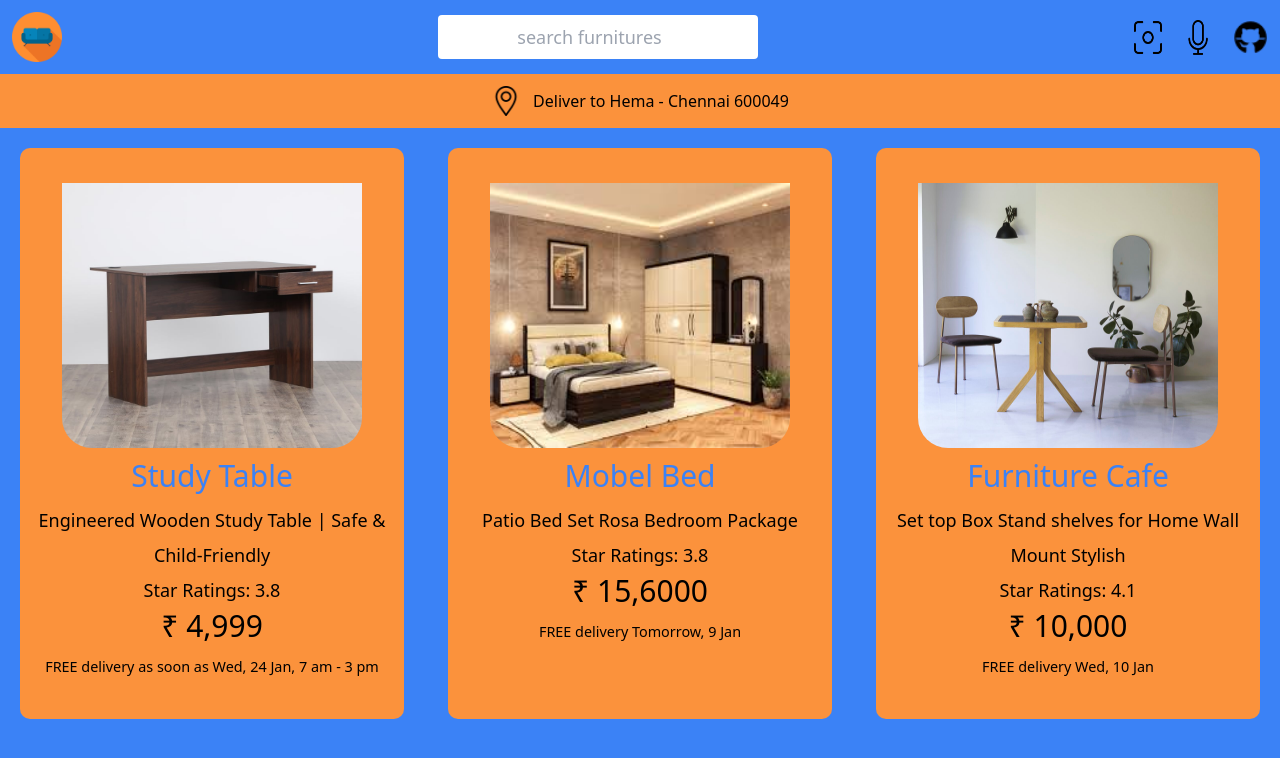
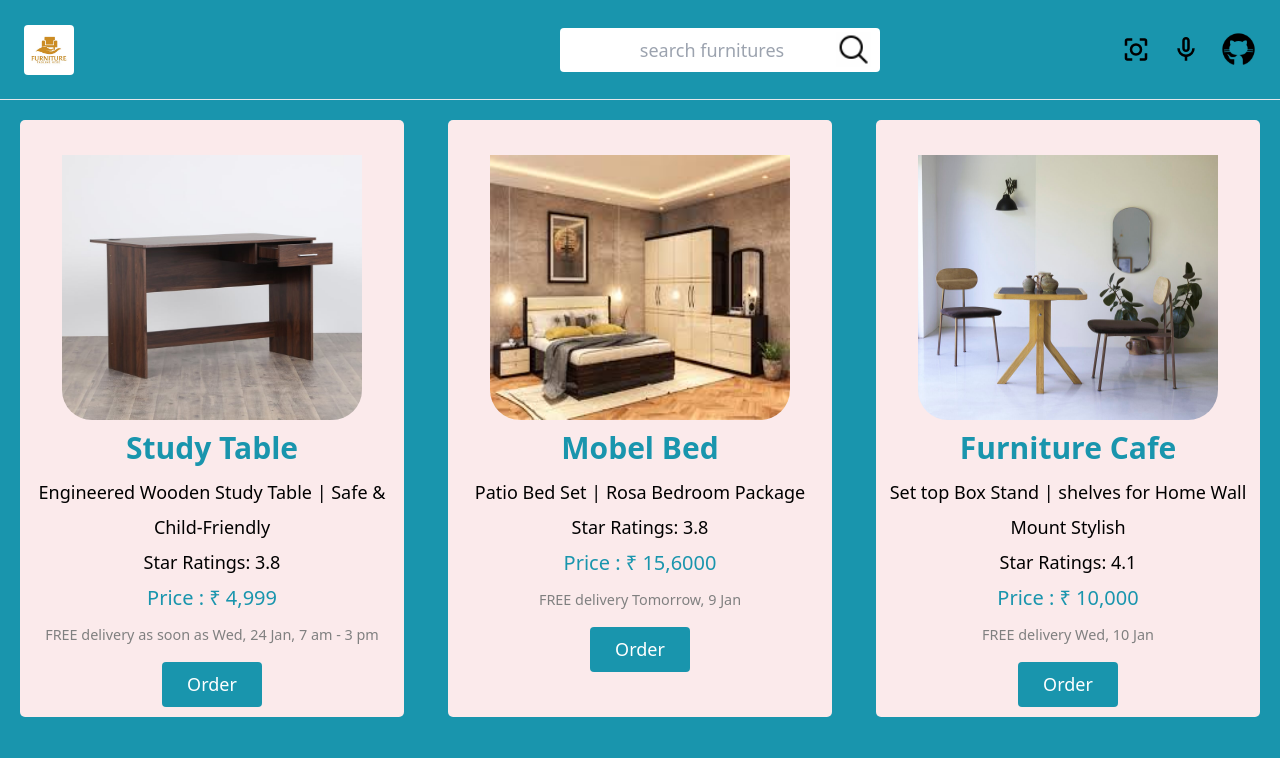
Before and after one commit to Hema-venkat3/furniture-listing, a website built with Vite: page index.html in a window 1280 px wide. Shown: the top 758 px of the page. Built offline with nearby package versions, Linux system fonts and the light colour scheme.

Commit message:
fixed colors

```diff
--- a/assets/js/main.js
+++ b/assets/js/main.js
@@ -10,17 +10,17 @@ products.forEach((product) =>{
 function elementStyling(product){
 // Create a new element
 let liEl = document.createElement('li');
-liEl.style.backgroundColor = 'rgb(251,146,60)';
+liEl.style.backgroundColor = '#FBEAEB';
 liEl.style.margin = '20px';
 liEl.style.textAlign = 'center';
-liEl.style.borderRadius = "10px";
+liEl.style.borderRadius = "5px";
 liEl.style.lineHeight = "35px";
 
 const h3El = document.createElement('h3');
-h3El.style.fontWeight = '150px';
+h3El.style.fontWeight = '600';
 h3El.style.fontSize = '30px';
 h3El.style.padding = "10px";
-h3El.style.color = 'rgb(59,130,246)';
+h3El.style.color = '#1995AD';
 
 
 const imgEl = document.createElement('img');
@@ -32,6 +32,15 @@ imgEl.style.margin = 'auto';
 imgEl.style.paddingTop = "35px";
 imgEl.src = product.imgUrl; // Set the actual image source URL
 imgEl.alt = product.title;    // Set alt text for accessibility
+imgEl.style.transition = 'transform 0.3s ease';
+
+imgEl.addEventListener('mouseover', function() {
+    this.style.transform = 'scale(1.1)';
+});
+
+imgEl.addEventListener('mouseout', function() {
+    this.style.transform = 'scale(1)';
+});
 
 h3El.textContent = product.title;
 
@@ -40,19 +49,36 @@ pEl.innerHTML = product.description + '<br>';
 
 const spanEl = document.createElement('span');
 spanEl.innerHTML = `Star Ratings: ${product.star_ratings}` + '<br>';
+// spanEl.style.color = '#1995AD';
 
 const span2El = document.createElement('span');
-span2El.style.fontSize = '30px';
-span2El.style.fontWeight = '30px';
-span2El.innerHTML = `${product.Price}` + '<br>';
+span2El.style.fontSize = '20px';
+span2El.style.fontWeight = '500';
+span2El.style.color = '#1995AD';
+span2El.innerHTML = `Price : ${product.Price}` + '<br>';
 
 const smallEl = document.createElement('small');
 // smallEl.style.color = 'rgb(251,146,60)';
-smallEl.style.color = 'black';
-smallEl.style.fontWeight = '80px'
+smallEl.style.color = 'gray';
+// smallEl.style.fontWeight = '80px'
 smallEl.innerHTML = product.delivery + '<br>';
 
 const buttonEl = document.createElement('button');
+buttonEl.style.color = 'white';
+buttonEl.style.borderRadius = '4px';
+buttonEl.style.width = '100px';
+buttonEl.style.padding = '5px';
+buttonEl.style.background = '#1995AD';
+buttonEl.style.margin = '10px';
+buttonEl.innerHTML = product.button;
+
+buttonEl.addEventListener("mouseover", function() {
+    this.style.transform = "scale(1.1)";
+});
+
+buttonEl.addEventListener("mouseout", function() {
+    this.style.transform = "scale(1)";
+});
 
 liEl.appendChild(imgEl);
 liEl.appendChild(h3El);
--- a/data/products.json
+++ b/data/products.json
@@ -5,39 +5,44 @@
     "description" : "Engineered Wooden Study Table | Safe & Child-Friendly",
     "star_ratings": 3.8,
     "Price": "₹ 4,999",
-    "delivery": "FREE delivery as soon as Wed, 24 Jan, 7 am - 3 pm"
+    "delivery": "FREE delivery as soon as Wed, 24 Jan, 7 am - 3 pm",
+    "button" : "Order"
 },
 {
     "imgUrl": "./assets/images/bed.jpg",
     "title": "Mobel Bed",
-    "description" : "Patio Bed Set Rosa Bedroom Package",
+    "description" : "Patio Bed Set | Rosa Bedroom Package",
     "star_ratings": 3.8,
     "Price": "₹ 15,6000",
-    "delivery": "FREE delivery Tomorrow, 9 Jan"
+    "delivery": "FREE delivery Tomorrow, 9 Jan",
+    "button" : "Order"
 },
 {
     "imgUrl": "./assets/images/cafe.jpg",
     "title": "Furniture Cafe",
-    "description" : "Set top Box Stand shelves for Home Wall Mount Stylish",
+    "description" : "Set top Box Stand | shelves for  Home Wall Mount Stylish",
     "star_ratings": 4.1,
     "Price": "₹ 10,000",
-    "delivery": "FREE delivery Wed, 10 Jan"
+    "delivery": "FREE delivery Wed, 10 Jan",
+    "button" : "Order"
 },
 {
     "imgUrl": "./assets/images/anamino.jpg",
     "title": "Single Leg Table",
-    "description" : "Shoppee Accent for the Office, Bedroom, Balcony and Living Area, Indoor or Outdoor",
+    "description" : "Shoppee Accent for the Office | Balcony ",
     "star_ratings": 5.3,
     "Price": "₹ 4,599",
-    "delivery": "FREE delivery Tue, 16 Jan"
+    "delivery": "FREE delivery Tue, 16 Jan",
+    "button" : "Order"
 },
 {
         "imgUrl": "./assets/images/sofa.jpg",
         "title": "Sofa set",
-        "description" : "High defined U shaped luxurious fabric sofa set",
+        "description" : "High defined 'U' shaped | luxurious fabric sofa set",
         "star_ratings": 9.8,
         "Price": "₹ 40,000",
-        "delivery": "FREE delivery Wed, 18 Jan"
+        "delivery": "FREE delivery Wed, 18 Jan",
+        "button" : "Order"
     },
     {
         "imgUrl": "./assets/images/coffee.jpg",
@@ -45,6 +50,7 @@
         "description" : "Vintage low coffee table with tray | Grand Vintage",
         "star_ratings": 8.8,
         "Price": "₹ 4,000",
-        "delivery": "FREE delivery Tomorrow, 20 Jan"
+        "delivery": "FREE delivery Tomorrow, 20 Jan",
+        "button" : "Order"
     }
 ]
--- a/index.html
+++ b/index.html
@@ -1,48 +1,89 @@
-<!doctype html>
+<!DOCTYPE html>
 <html lang="en">
   <head>
     <meta charset="UTF-8" />
     <link rel="icon" type="image/svg+xml" href="/vite.svg" />
     <meta name="viewport" content="width=device-width, initial-scale=1.0" />
 
-    <link rel="icon" href="./assets/images/favicon.jpg">
+    <link rel="icon" href="./assets/images/logo-1.jpg" />
     <title>Furniture Listing App</title>
 
     <!-- main.css -->
-    <link rel="stylesheet" href="./assets/css/main.css">
+    <link rel="stylesheet" href="./assets/css/main.css" />
 
+    <!-- font -->
+    <link rel="preconnect" href="https://fonts.googleapis.com" />
+    <link rel="preconnect" href="https://fonts.gstatic.com" crossorigin />
+    <link
+      href="https://fonts.googleapis.com/css2?family=Roboto:ital,wght@0,100;0,300;0,400;0,500;0,700;0,900;1,100;1,300;1,400;1,500;1,700;1,900&display=swap"
+      rel="stylesheet"
+    />
   </head>
   <body>
     <!-- Search bar -->
 
-         <div class="flex justify-between items-center p-3 bg-[rgb(59,130,246)]">
-
+    <div class="flex px-6 justify-between items-center p-3 bg-[#1995AD]">
       <!-- logo icon -->
-          <img src="./assets/images/logo.png" alt="logo" width="50" height="50">
-           <input type="search" placeholder="search furnitures" class="w-80 rounded text-lg text-center p-2 outline-none cursor-pointer">
+      <img
+        src="./assets/images/in.jpg"
+        alt="logo"
+        width="50"
+        height="50"
+        class="rounded"
+      />
+      <div class="flex items-center">
+        <input
+          type="search"
+          placeholder="search furnitures"
+          class="w-80 rounded text-lg text-center p-2 outline-none cursor-pointer absolute"
+        />
+        <img
+          src="./assets/images/icons8-search-30.png"
+          alt="search"
+          width="35"
+          height="35"
+          class="relative -right-64 m-5 text-gray-700"
+        />
+      </div>
       <div class="flex gap-5">
         <!-- camera icon -->
-           <img src="./assets/images/lens.png" alt="search lens" width="30" height="30">
+        <img
+          src="./assets/images/center_focus_strong_FILL0_wght400_GRAD0_opsz24.svg"
+          alt="search lens"
+          width="30"
+          height="30"
+        />
         <!-- microphone icon -->
-           <img src="./assets/images/microphone.png" alt="ask here" width="30" height="30">
+        <img
+          src="./assets/images/mic_FILL0_wght400_GRAD0_opsz24.svg"
+          alt="ask here"
+          width="30"
+          height="30"
+        />
         <!-- github icon -->
         <a href="https://github.com/Hema-venkat3/furniture-listing">
-            <img src="./assets/images/icons8-github-30.png" alt="Github" width="35" height="35"></a>
+          <img
+            src="./assets/images/icons8-github-50.png"
+            alt="Github"
+            width="35"
+            height="35"
+            class="from-neutral-950 transform hover:scale-110 transition"
+        /></a>
       </div>
     </div>
+    <hr />
 
     <!-- address section -->
 
-          <div class="flex gap-3 justify-center items-center bg-[rgb(251,146,60)] p-3">
+    <!-- <div class="flex gap-3 justify-center items-center bg-[#FBEAEB] p-3"> -->
     <!-- location icon -->
-          <img src="./assets/images/location (3).png" alt="location" width="30" height="30" >
+    <!-- <img src="./assets/images/location (3).png" alt="location" width="30" height="30" >
           <span>Deliver to Hema - Chennai 600049</span>
-          </div>
+          </div> -->
 
     <!-- product showcase section -->
-      <div class=" bg-[rgb(59,130,246)]">
+    <div class="bg-[#1995AD]">
       <ul class="grid grid-cols-3 gap-1 text-lg" id="product_list">
-
         <!-- <li class="bg-red-300 p-4 m-5 text-center">
                   <img src="./assets/images/study_table.jpg" alt="study table" class="w-64 rounded-lg mx-auto p-2">
                   <h3 class="font-medium text-2xl">Study table</h3><br>
@@ -53,12 +94,13 @@
                   <button type="submit" class="text-white rounded-lg p-1 bg-blue-400 w-full mt-4">Add to cart</button>
 
             </li> -->
-
       </ul>
     </div>
 
     <!-- footer section -->
-      <div class="bg-orange-400 p-2 text-center font-semibold">All rights reserved - copyrights@2024</div>
+    <div class="bg-[#FBEAEB] p-2 text-center font-semibold">
+      All rights reserved - copyrights@2024
+    </div>
 
     <script type="module" src="./assets/js/main.js"></script>
   </body>
```
Also changed, not shown: assets/images/center_focus_strong_FILL0_wght400_GRAD0_opsz24.svg (added), assets/images/icons8-github-30.png (deleted), assets/images/icons8-github-50.png (added), assets/images/icons8-search-30.png (added), assets/images/in.jpg (added), assets/images/lens.png (deleted), assets/images/logo-1.jpg (added), assets/images/mic_FILL0_wght400_GRAD0_opsz24.svg (added), assets/images/microphone.png (deleted). Lines whose indentation alone changed are shown as unchanged.
